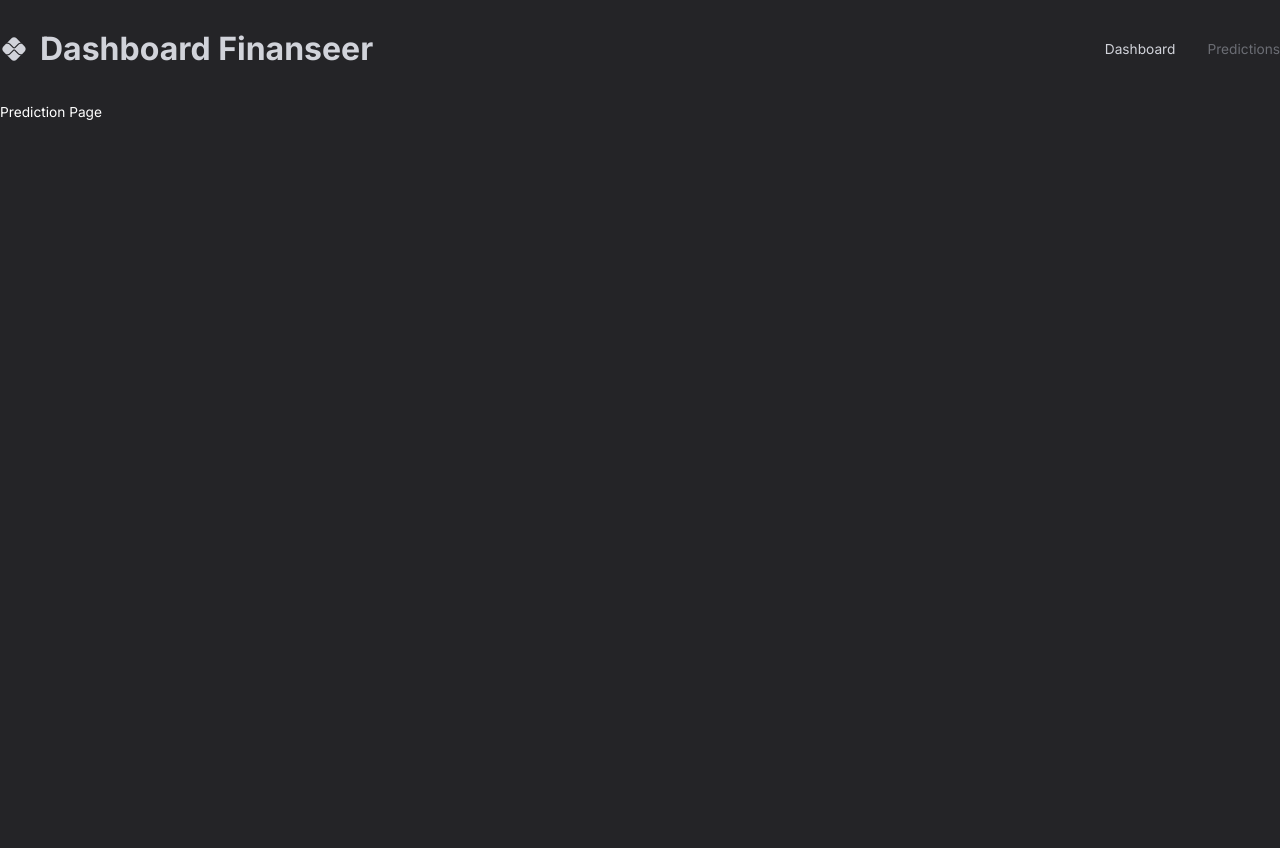
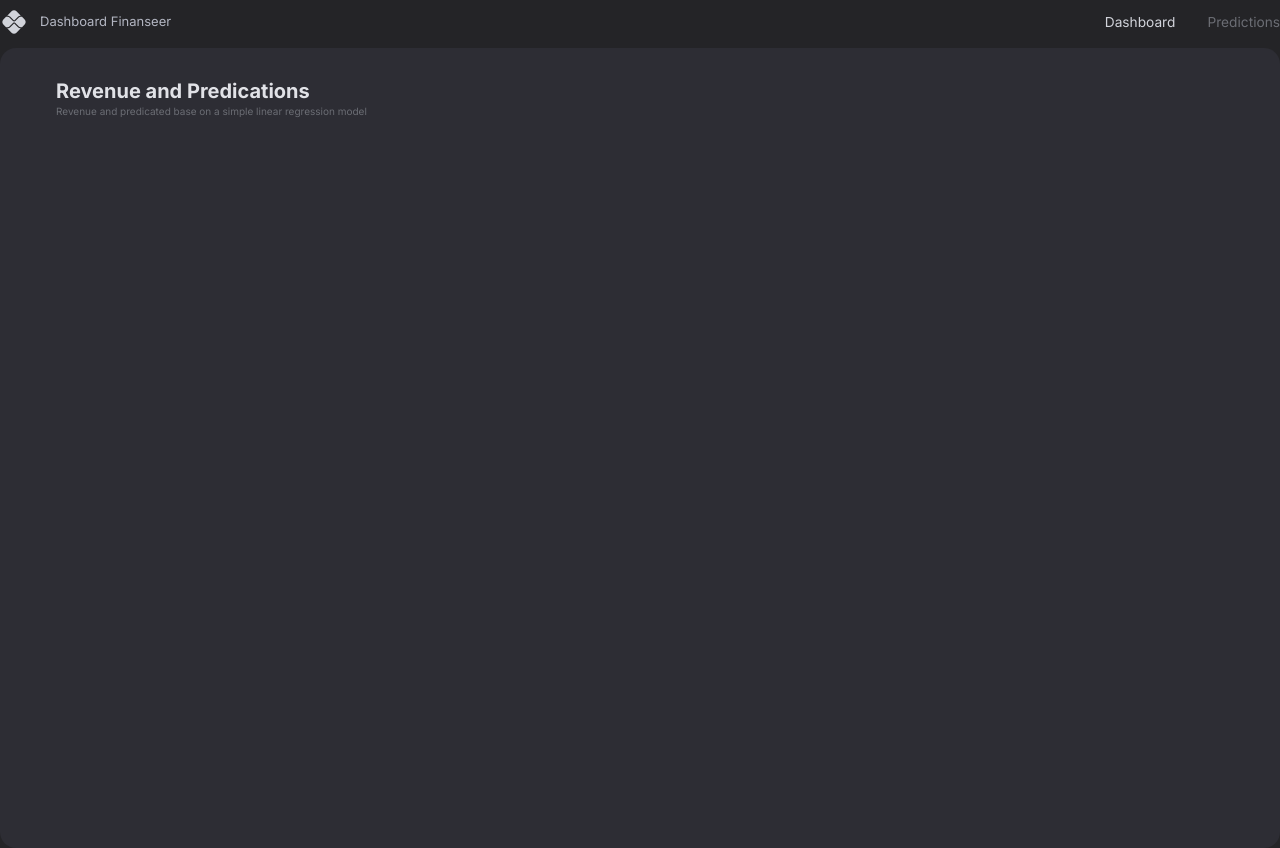
Before and after one commit to danielandersonBC96/Project-React-Vite--Dashboard-Full-Stack-Dev-, a React (Vite) app: page /predictions in a window 1280 px wide. Before the commit the page ends 800 px from the top, so only its background shows below. Built offline with nearby package versions, Linux system fonts and the light colour scheme; no server answers.

Commit message:
start create predictions layout

```diff
--- a/src/App.tsx
+++ b/src/App.tsx
@@ -6,6 +6,7 @@ import { Box } from "@mui/material"
 import { BrowserRouter, Route , Routes } from 'react-router-dom';
 import Navbar from '@/Pages/navbar'
 import Dashboard from './Pages/Dashboard';
+import Predications from './Pages/predictions';
 
 function App() {
 
@@ -23,7 +24,7 @@ function App() {
           <Navbar/>
             <Routes >
                <Route path='/' element={ <Dashboard/>}/>
-               <Route path='/predictions' element={ <div> Prediction Page</div>}/>
+               <Route path='/predictions' element={ <Predications/>}/>
             </Routes>
          </Box>
     </ThemeProvider>
--- a/src/Pages/navbar/index.tsx
+++ b/src/Pages/navbar/index.tsx
@@ -28,10 +28,10 @@ const Navbar = ( props: Props) => {
                     }}
                     />
                     <Typography
-                    variant='h4'
-                    fontSize={'16px'}
+                    variant='h5'
+                    fontSize={'13px'}
                     >
-                       <h1> Dashboard Finanseer </h1>
+                       Dashboard Finanseer
                     </Typography>
 
 
--- /dev/null
+++ b/src/Pages/predictions/index.tsx
@@ -0,0 +1,54 @@
+import DashboardBox from '@/Components/DashboardBox';
+import FlexBetween from '@/Components/FlexBetween.';
+import { useGetKpisQuery } from '@/states/Api';
+import { Box,Button,Typography, useTheme } from '@mui/material';
+import React, { useState } from 'react';
+
+
+type Props = {}
+
+const  Predications = (props: Props) => {
+
+    const { palette } =  useTheme();
+    const [ isPredictions, setIsPredictions ] = useState(false);
+    const { data : kpiData} = useGetKpisQuery()
+
+  return (
+
+    <DashboardBox
+
+    width={'100%'}
+    height={'100%'}
+    p={'1rem'}
+    overflow={'hidden'}
+    >
+        <FlexBetween m='1rem 2.5rem'>
+            <Box>
+                <Typography variant='h3'>
+                    Revenue and Predications
+                </Typography>
+                <Typography variant='h6'>
+                    Revenue and predicated  base on a simple linear regression model
+                </Typography>
+            </Box>
+            <Button
+            onClick={() => setIsPredictions(!isPredictions)}
+            sx={{
+                color:palette.grey[900],
+                boxShadow: "0.1rem 0.1rem 0.1rem rgba(0,0,0,.4",
+                backgroundColor: palette.grey[700]
+
+            }}
+            >
+
+
+            </Button>
+        </FlexBetween>
+    </DashboardBox>
+  )
+
+
+}
+
+
+export default Predications;
```
